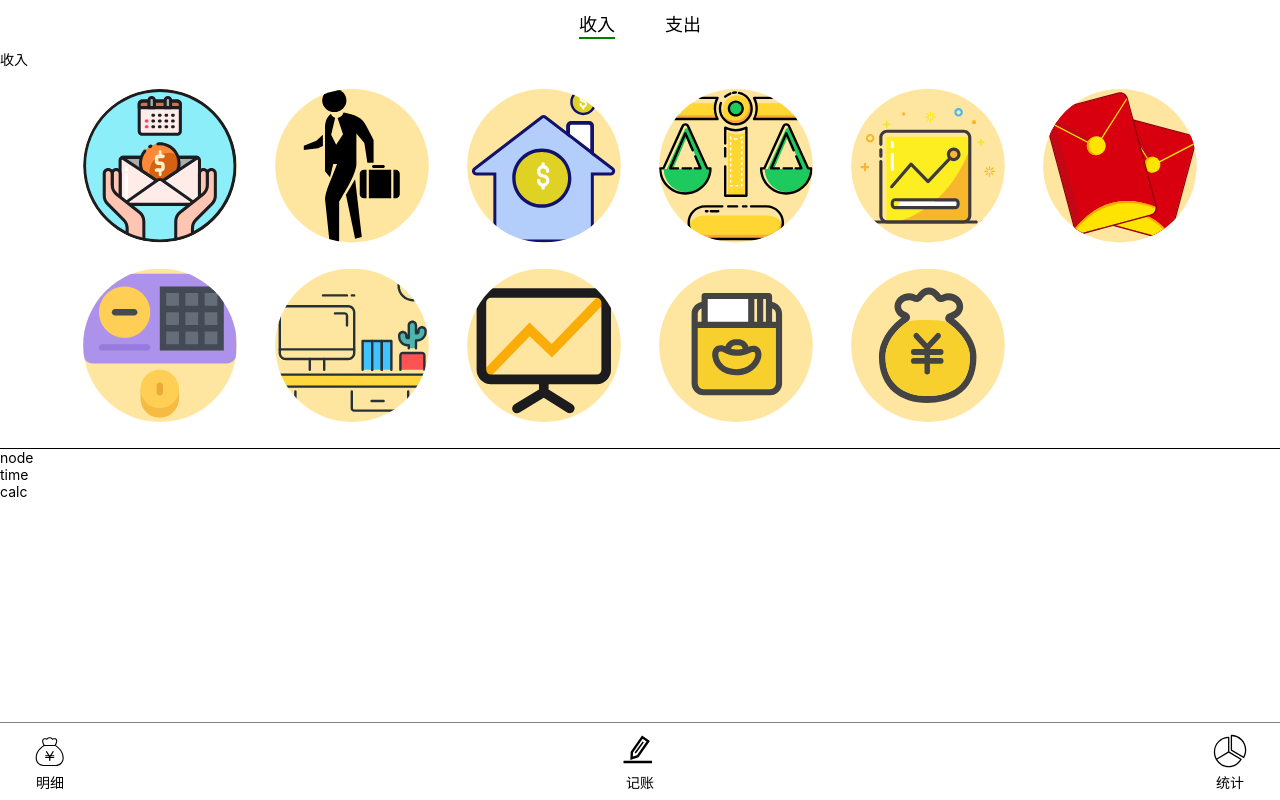
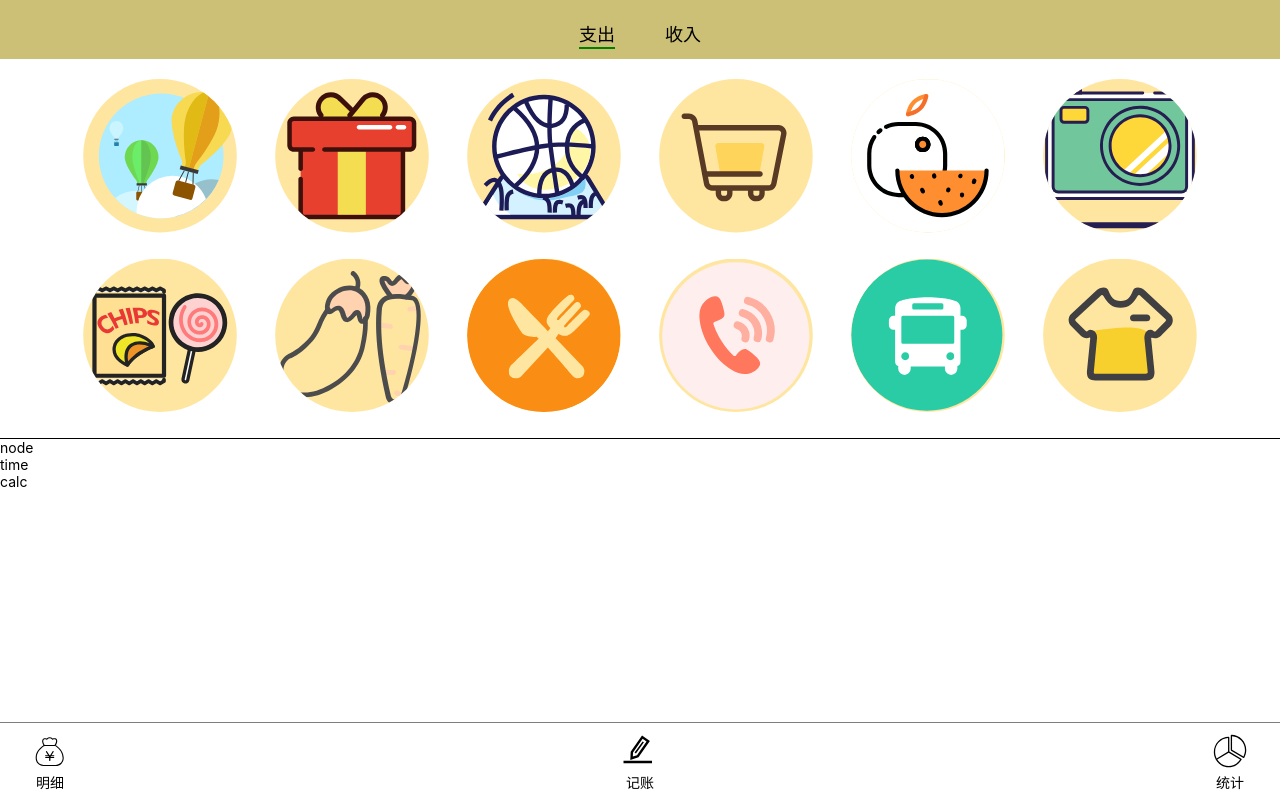
Before and after one commit to leigp555/accrount, a Vue app: page /#/home in a window 1280 px wide. Built offline with nearby package versions, Linux system fonts and the light colour scheme.

Commit message:
修复tab组件切换效果

```diff
--- a/src/components/RecordType.vue
+++ b/src/components/RecordType.vue
@@ -1,13 +1,34 @@
 <template>
-  <Tabs v-model:selected="selected">
-    <Tab title="收入">收入</Tab>
-    <Tab title="支出">支出</Tab>
-  </Tabs>
+  <div class="typeComponent">
+    <Tabs v-model:selected="selected">
+      <Tab title="支出"></Tab>
+      <Tab title="收入"></Tab>
+    </Tabs>
+  </div>
 </template>
 
+
 <script lang="ts" setup>
+import {useStore} from "vuex";
+
+const store = useStore()
 import Tab from "./lib/Tab.vue"
 import Tabs from "./lib/Tabs.vue"
-import {ref} from "vue";
-const selected=ref("收入")
+import {ref, watchEffect} from "vue";
+
+const selected = ref("支出")
+watchEffect(() => {
+  if (selected.value === "收入") {
+    store.commit("modifyCountType", "income")
+  } else if (selected.value === "支出") {
+    store.commit("modifyCountType", "expenditure")
+  }
+})
 </script>
+
+<style lang="scss" scoped>
+.typeComponent {
+  padding-top: 10px;
+  background-color: #ccc076;
+}
+</style>
--- a/src/components/lib/Tabs.vue
+++ b/src/components/lib/Tabs.vue
@@ -34,6 +34,7 @@ export default defineComponent({
     })
     const toggle=(title:string)=>{
       selectedTitle.value=title
+      ctx.emit("update:selected",title)
     }
     onMounted(()=>{
       const els=document.getElementById("typeTitles")!.children
```
